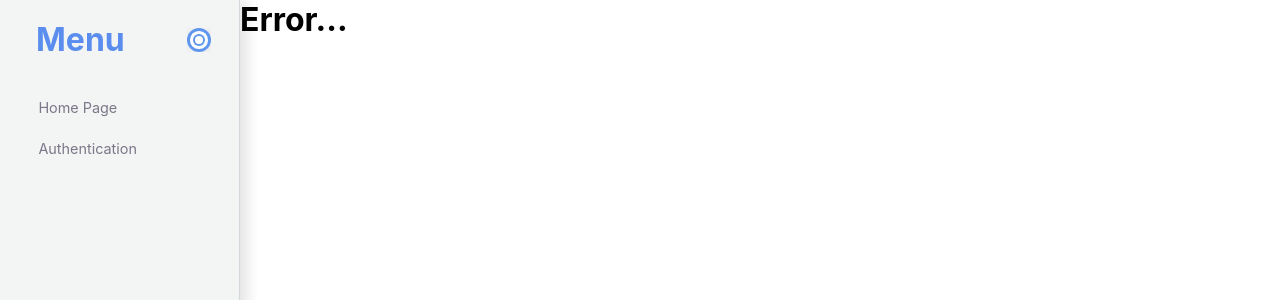
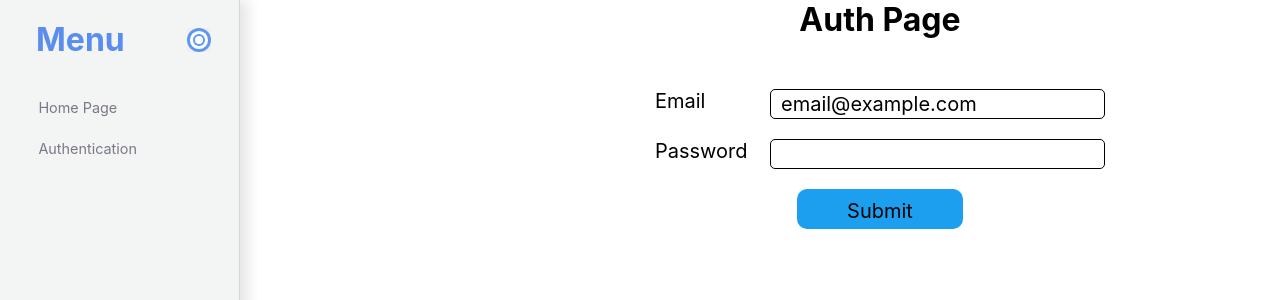
Before and after one commit to ChmaraVlad/main_pet-project_client, a React (Create React App) app: page /authentication in a window 1280 px wide. Shown: the top 300 px of the page. Built offline with nearby package versions, Linux system fonts and the light colour scheme; no server answers; some icons are missing.

Commit message:
created AutrhForm and added login logic

```diff
--- a/package.json
+++ b/package.json
@@ -17,6 +17,7 @@
     "@types/react-dom": "^18.3.0",
     "react": "^18.3.1",
     "react-dom": "^18.3.1",
+    "react-hook-form": "^7.51.4",
     "react-redux": "^9.1.2",
     "react-router-dom": "^6.23.0",
     "react-scripts": "5.0.1",
--- /dev/null
+++ b/src/types/index.ts
@@ -0,0 +1,5 @@
+export interface PostResponseFromRTK {
+  data: {
+    message: string | string[];
+  };
+}
--- /dev/null
+++ b/src/view/components/AuthForm/index.tsx
@@ -0,0 +1,83 @@
+import { FC } from "react"
+import { useForm, SubmitHandler } from "react-hook-form"
+
+import {AuthFormContent, AuthFormWrapper, AuthInput, AuthLabel, AuthSpan, AuthSpanErrors, ButtonSubmit, ResultFromResponse} from './styles'
+import { useLoginMutation } from "../../../services/authApi"
+import { PostResponseFromRTK } from "../../../types"
+
+
+type Inputs = {
+  email: string
+  password: string
+}
+
+
+const AuthForm: FC = () => {
+  const form = useForm<Inputs>()
+  const {
+    register,
+    handleSubmit,
+    formState: { errors },
+  } = form
+
+  const [login, loginDataFomRequest] = useLoginMutation()
+  const {isLoading, isError, error: onErrorPostLogin, isSuccess} = loginDataFomRequest
+
+  const onSubmit: SubmitHandler<Inputs> = (data) => {
+    login({email: data.email, password: data.password})
+    // user hardcoded in DB ({email: 'john@email.com', password: 'password'})
+  }
+
+  return (
+    <AuthFormWrapper>
+      <AuthFormContent>
+        <form onSubmit={handleSubmit(onSubmit)}>
+          <AuthLabel>
+            <AuthSpan>Email</AuthSpan>
+            <AuthInput
+              $error={errors.email ? true : undefined}
+              type="email"
+              defaultValue="email@example.com"
+              {...register("email", {
+                required: true,
+                // validate: {
+                //   isEmail: (value) =>
+                //     validator.isEmail(value) || "Not a valid email 📧",
+                // },
+                pattern: {
+                  value: /\S+@\S+\.\S+/,
+                  message: "Entered value does not match email format",
+                },
+                })} />
+            {errors.email && <AuthSpanErrors>This field is required</AuthSpanErrors>}
+          </AuthLabel>
+          <AuthLabel>
+            <AuthSpan>
+              Password
+            </AuthSpan>
+            <AuthInput
+              $error={errors.password ? true : undefined}
+              type="password"
+              {...register("password", { required: true })} />
+            {errors.password && <AuthSpanErrors>This field is required</AuthSpanErrors>}
+          </AuthLabel>
+          <ButtonSubmit type="submit" />
+        </form>
+        {isLoading ? <ResultFromResponse $colorText='blue'>Loading...</ResultFromResponse> : null}
+        {isError ? (
+          <ResultFromResponse $colorText='red'>
+            {('status' in (onErrorPostLogin || {}))
+          && (onErrorPostLogin as PostResponseFromRTK).data.message}
+          </ResultFromResponse>
+        ) : null}
+        {isSuccess ? (
+          <ResultFromResponse $colorText='green'>
+            Success
+          </ResultFromResponse>
+        ) : null}
+      </AuthFormContent>
+    </AuthFormWrapper>
+  )
+}
+
+export default AuthForm
--- /dev/null
+++ b/src/view/components/AuthForm/styles.ts
@@ -0,0 +1,78 @@
+import styled from 'styled-components'
+
+export const AuthFormWrapper = styled.div.attrs({
+  className: 'AuthFormWrapper',
+})`
+  font-size: 20px;
+  `;
+export const AuthFormContent = styled.div.attrs({
+  className: 'AuthFormContent',
+  })`
+    width: 100%;
+    max-width: 450px;
+    margin: 0 auto;
+    form {
+      display: flex;
+      flex-direction: column;
+      align-items: flex-start;
+      margin: 50px 0 30px;
+    }
+  `;
+
+export const AuthLabel = styled.label.attrs({
+  className: 'AuthLabel',
+  })`
+    margin-bottom: 20px;
+    display: flex;
+    justify-content: space-between;
+    width: 100%;
+    position: relative;
+  `;
+export const AuthInput = styled.input.attrs({
+  className: 'AuthInput',
+  })<{ $error?: boolean }>`
+    border: 1px solid black;
+    border-color: ${props => props.$error ? 'red' : 'black'};
+    height: 30px;
+    border-radius: 5px;
+    font-size: inherit;
+    padding: 5px 10px;
+    &::placeholder {
+      font-size: inherit;
+    }
+  `;
+
+export const AuthSpan = styled.span.attrs({
+  className: 'AuthSpan',
+  })`
+  `;
+
+export const AuthSpanErrors = styled.span.attrs({
+  className: 'AuthSpanErrors',
+  })`
+    position: absolute;
+    left: 100%;
+    width: max-content;
+    margin-left: 10px;
+    color: red;
+  `;
+
+export const ButtonSubmit = styled.input.attrs({
+  className: 'ButtonSubmit',
+  })`
+    height: 40px;
+    font-size: inherit;
+    cursor: pointer;
+    padding: 10px 50px;
+    width: auto;
+    border-radius: 10px;
+    margin: 0 auto;
+    background-color: rgba(29, 159, 239, 1);
+    &:hover {
+      background-color: rgba(29, 129, 239, 1);
+    }
+  `;
+
+  export const ResultFromResponse = styled.h4<{$colorText?: string}>`
+    color: ${props => props.$colorText || 'black'};
+  `;
--- a/src/view/pages/AuthPage/index.tsx
+++ b/src/view/pages/AuthPage/index.tsx
@@ -1,22 +1,20 @@
 // Core
-import React, { FC, useEffect } from 'react';
+import React, { FC } from 'react';
 
 import { ErrorBoundary } from '../../components/ErrorBoundary';
-import { useLoginMutation } from '../../../services/authApi';
+
+import AuthForm from '../../components/AuthForm/'
+
+
+import {AuthPageWrapper} from './styles'
 
 const Root: FC = () => {
-    const [login, data] = useLoginMutation()
-    const {isLoading, isError} = data
-
-    useEffect(()=>{
-        login({email: 'john@email.com', password: 'password'})
-    },[])
-
-    if(isLoading) return <h1>Loading...</h1>
-    if(isError) return <h1>Error...</h1>
 
     return (
+        <AuthPageWrapper>
             <h1>Auth Page</h1>
+            <AuthForm />
+        </AuthPageWrapper>
     );
 };
 
--- /dev/null
+++ b/src/view/pages/AuthPage/styles.ts
@@ -0,0 +1,7 @@
+import styled from 'styled-components'
+
+export const AuthPageWrapper = styled.div.attrs({
+  className: 'AuthPageWrapper'
+})`
+  text-align: center;
+`;
```
Also changed, not shown: 1 other file (tests, documents, lock files or other folders).
